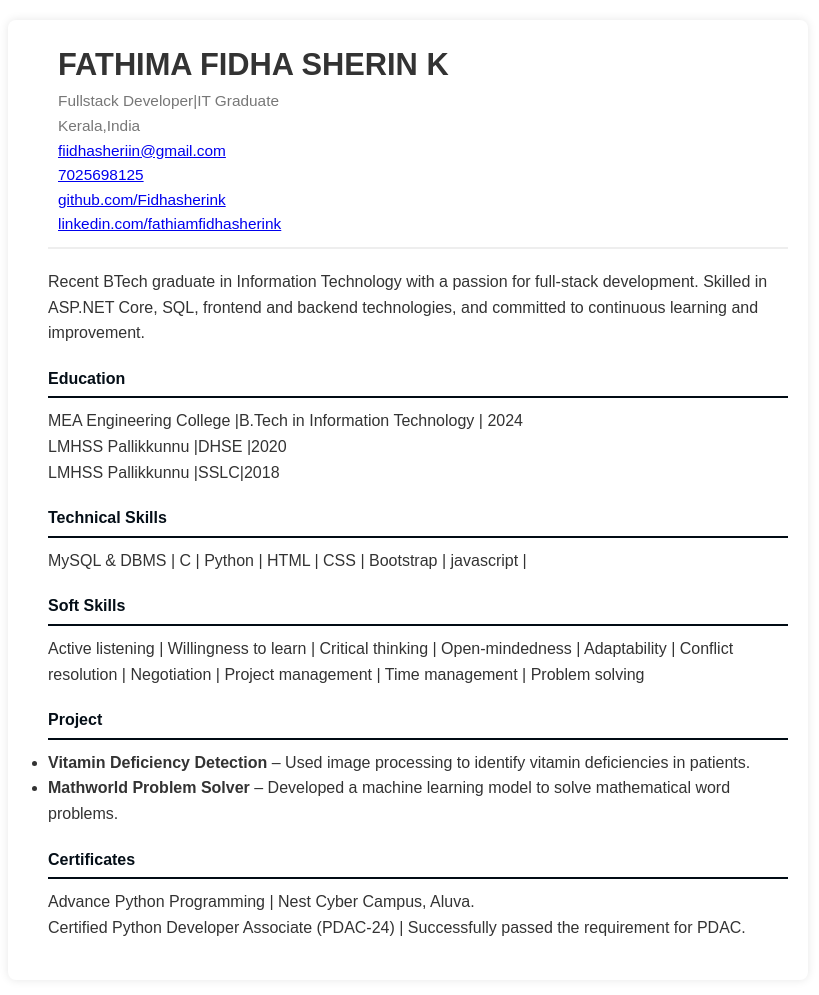
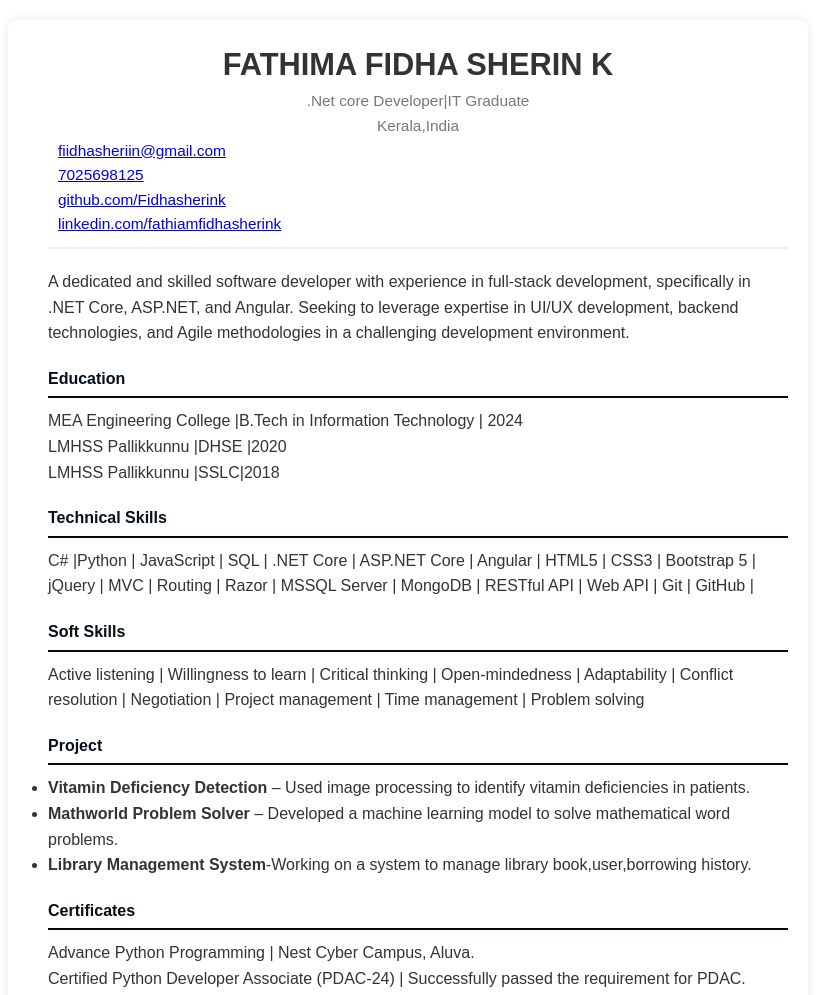
Before and after one commit to Fidhasherink/resume, a plain HTML site: page index.html in a window 1280 px wide. Shown: the whole page, without its empty margins (232-1051 px from the left). Drawn offline with Linux system fonts and the light colour scheme.

Commit message:
secondcommit

```diff
--- a/index.html
+++ b/index.html
@@ -8,16 +8,22 @@
 </head>
 <body>
     <header class="resumecontainer">
+        <div class="name">
         <h1>FATHIMA FIDHA SHERIN K</h1>
-        <p>Fullstack Developer|IT Graduate</p>
+        </div>
+        <div class="position">
+        <p>.Net core Developer|IT Graduate</p>
+        </div>
+        <div class="loc">
         <p>Kerala,India</p>
+        </div>
         <p><a href="mailto:fiidhasheriin@gmail.com">fiidhasheriin@gmail.com</a></p>
         <p><a href="tel:7025608125">7025698125</a></p>
         <p><a href="https://github.com/Fidhasherink" target="_blank">github.com/Fidhasherink</a></p>
         <p><a href="https://www.linkedin.com/in/fathima-fidha-sherin-k-82b2b6201" target="_blank">linkedin.com/fathiamfidhasherink</a></p>
     </header>
     <section class="aboutme">
-        <p>Recent BTech graduate in Information Technology with a passion for full-stack development. Skilled in ASP.NET Core, SQL, frontend and backend technologies, and committed to continuous learning and improvement.</p>
+        <p>A dedicated and skilled software developer with experience in full-stack development, specifically in .NET Core, ASP.NET, and Angular. Seeking to leverage expertise in UI/UX development, backend technologies, and Agile methodologies in a challenging development environment.</p>
     </section>
     <section class="education">
         <h4 class="section-title">Education</h4>
@@ -30,7 +36,9 @@
     <section class="skills">
         <h4 class="section-title">Technical Skills</h4>
         <div class="section-list">
-            <p>MySQL & DBMS | C | Python | HTML | CSS | Bootstrap | javascript | </p>
+            <p>C# |Python | JavaScript | SQL | .NET Core | ASP.NET Core | Angular | HTML5 | CSS3 | Bootstrap 5 | jQuery | MVC | Routing | Razor | MSSQL Server | MongoDB | RESTful API | Web API | Git | GitHub |
+
+            </p>
         </div>
         </section>
         <section class="soft-skills">
@@ -45,6 +53,7 @@
         <ul>
             <li><strong>Vitamin Deficiency Detection</strong> – Used image processing to identify vitamin deficiencies in patients.</li>
             <li><strong>Mathworld Problem Solver</strong> – Developed a machine learning model to solve mathematical word problems.</li>
+            <li><strong>Library Management System</strong>-Working on a system to manage library book,user,borrowing history.</li>
         </ul>
     </section>
     <section class="certificates">
--- a/styles.css
+++ b/styles.css
@@ -50,3 +50,15 @@ h4 {
 a:hover {
     text-decoration: underline;
 }
+.name{
+    display: flex;
+    justify-content: center;
+}
+.position{
+    display: flex;
+    justify-content: center;
+}
+.loc{
+    display: flex;
+    justify-content: center;
+}
```
